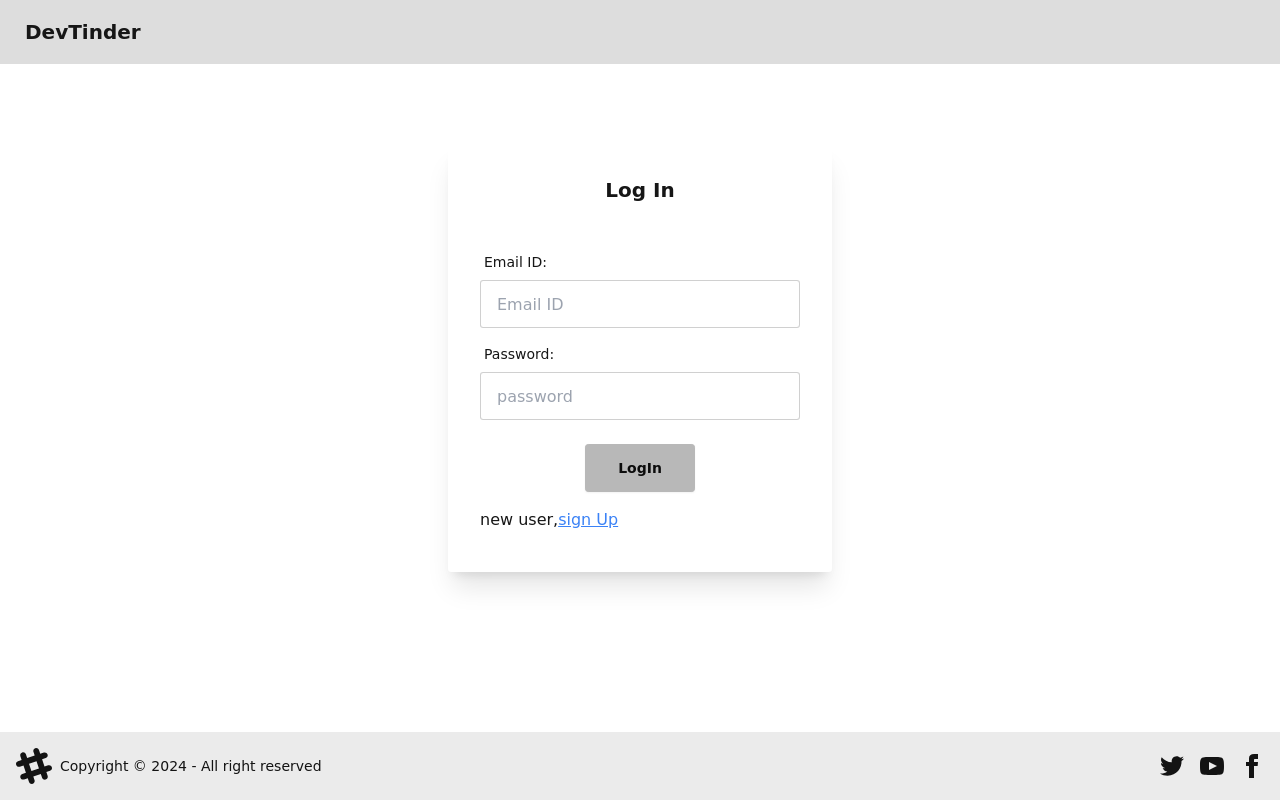
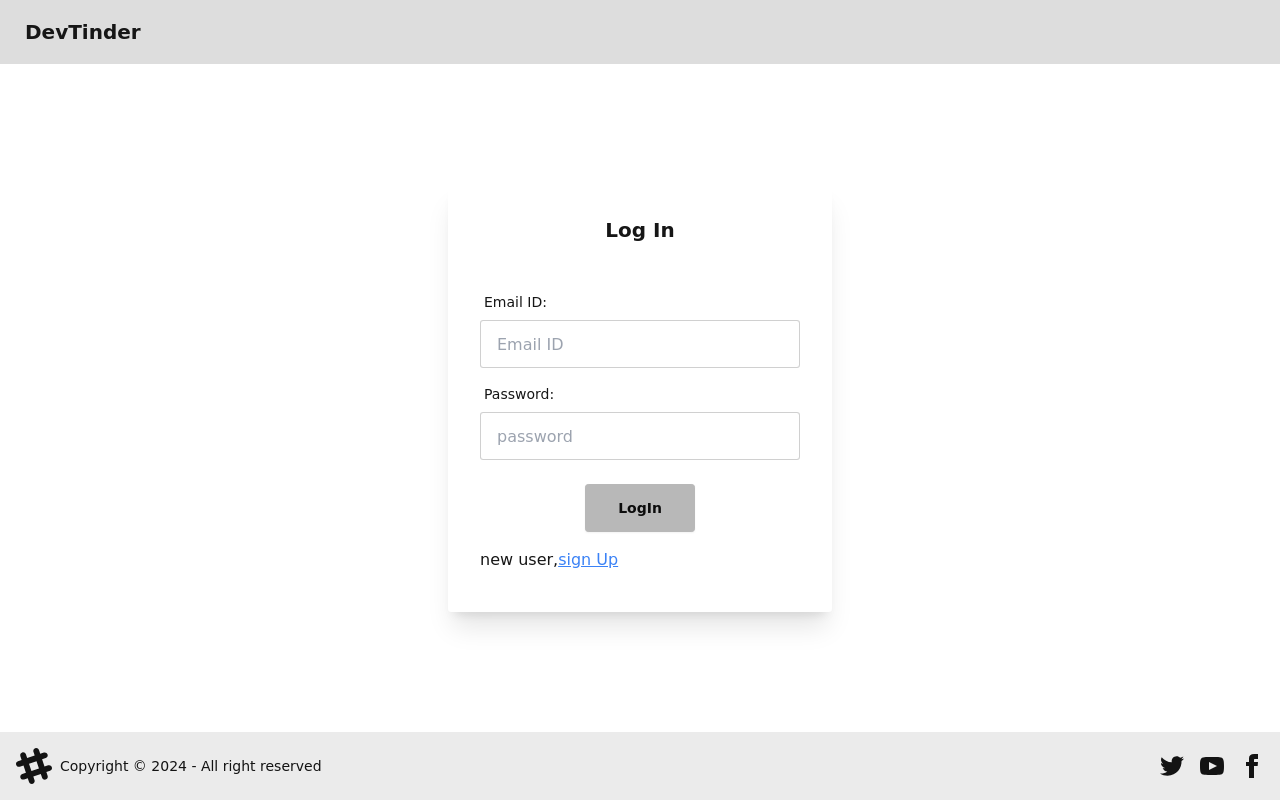
Before and after one commit to sandeep1555/devTinder-frontend, a React (Vite) app: page /login in a window 1280 px wide. Built offline with nearby package versions, Linux system fonts and the light colour scheme; no server answers.

Commit message:
login css cahnged in mobile device

```diff
--- a/src/LogIn.jsx
+++ b/src/LogIn.jsx
@@ -50,7 +50,7 @@ const LogIn = () => {
   }, [])
 
   return (
-    <div className="flex justify-center mt-[10vh]">
+    <div className={`flex justify-center  ${isLoginForm ? "md:mt-[15vh] mt-[15vh] " : "md:mt-[10vh]   "} `}>
       <div className="card bg-base-100 w-96 shadow-xl ">
         <div className="card-body">
           <h2 className="card-title  justify-center mb-8">{isLoginForm ? "Log In" : "Sign Up"}</h2>
--- a/src/NavBar.jsx
+++ b/src/NavBar.jsx
@@ -17,11 +17,10 @@ const NavBar = () => {
   const handleLogout = async () => {
     await axios.post(BASE_URL + "/logout", {}, { withCredentials: true })
     dispatch(removeUser());
-    navigate("/login")
     dispatch(removeConnections());
     dispatch(resetFeed());
     dispatch(resetRequest());
-
+    navigate("/login")
 
   }
 
```
